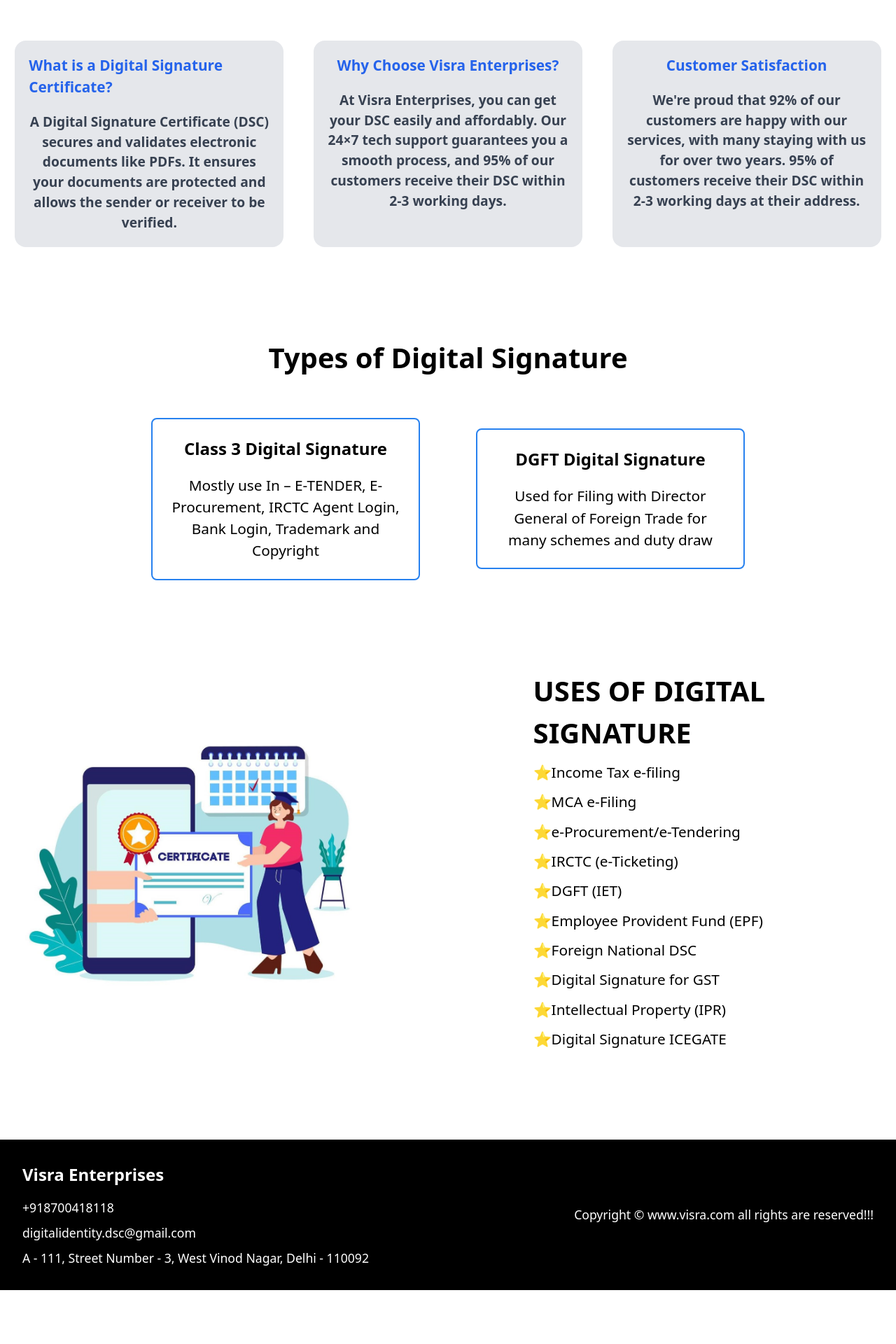
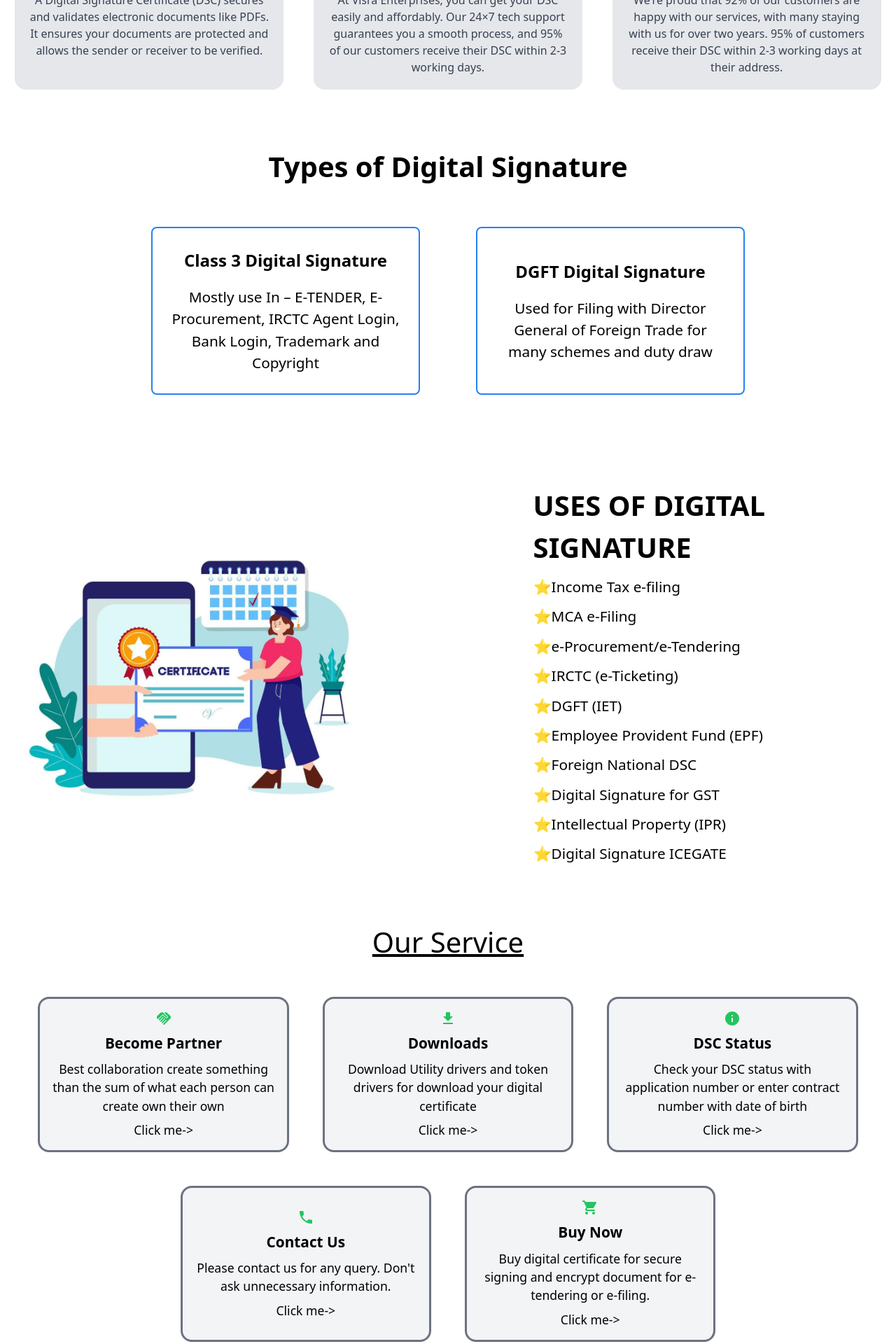
Before and after one commit to Arpit10110/Visra, a Next.js app: page / in a window 1280 px wide. Shown: the part 680-2600 px from the top of the page at 70% size. Before the commit the page ends 2523 px from the top, so only its background shows below. Built offline with nearby package versions, Linux system fonts and the light colour scheme.

Commit message:
new section added and footer made

```diff
--- a/src/Components/Footer/Footer.jsx
+++ b/src/Components/Footer/Footer.jsx
@@ -1,8 +1,8 @@
-
+import Link from "next/link"
 const Footer = () => {
   return (
    <>
-   <div className="bg-black text-white p-[2rem] flex justify-between items-center below-sm:flex-col below-sm:gap-[2rem] below-sm:p-[1rem] " >
+   <div className="bg-black  p-[2rem] flex text-gray-200  below-sm:flex-col below-sm:gap-[2rem] below-sm:p-[1rem] justify-between " >
       <div className="text-[1.1rem] flex flex-col gap-[1rem] " >
       <h1 className="text-[1.5rem] font-semibold" >Visra Enterprises</h1>
       <div className="flex flex-col gap-[0.6rem]" >
@@ -11,9 +11,38 @@
     <a href="https://maps.app.goo.gl/XhXTokCUH3nSqpBv9">A - 111, Street Number - 3, West Vinod Nagar, Delhi - 110092</a>
       </div>
       </div>
-    <div>
-        <h2 className="text-[1.1rem]" >Copyright © www.visra.com all rights are reserved!!!</h2>
+
+      <div className="w-[60%] flex flex-col gap-[2rem] items-center below-sm:w-[100%] "  >
+
+
+        <div className="flex gap-[5rem] justify-between w-[70%] flex-wrap below-sm:w-full below-sm:gap-[0rem] ">
+
+          <div className="flex flex-col gap-[1rem]" >
+              <h2 className="text-primary-blue font-semibold text-[1.3rem]" >Digital Signature Certificate</h2>
+              <Link href={"/buy-certificate"} >Certificates</Link>
+              <Link href={"/become-a-partner"}>Become a Partner</Link>
+              <Link href={"/buy-certificate"}>Buy Certificate Page</Link>
+              <Link href={"/doucment-signer"} >Digital Signature Application Form</Link>
           </div>
+
+
+          <div className="flex flex-col gap-[1rem]">
+              <h2 className="text-primary-blue font-semibold text-[1.3rem]" >Important Links</h2>
+              <Link href={"/income-tax-efiling"} >Income Tax EFiling</Link>
+              <Link href={"/e-tendering"}>E-Tendering</Link>
+              <Link href={"/DGFT"}>DGFT(IET)</Link>
+              <Link href={"/foreign-dsc"} >Foreign National DSC</Link>
+              <Link href={"/IRCTC"} >IRCTC (e-Ticketing)</Link>
+              <Link href={"/Digital-Signature-ICEGATE"} >Digital Signature ICEGATE</Link>
+          </div>
+
+        </div>
+
+
+          <h2 className=" w-[80%] text-[1.1rem] below-sm:w-full " >Copyright © www.visra.com all rights are reserved!!!</h2>
+      </div>
+
+
    </div>
    </>
   )
--- a/src/Components/Navbar/Navbar.jsx
+++ b/src/Components/Navbar/Navbar.jsx
@@ -9,7 +9,7 @@
   const [open, setOpen] = useState(false);
   return (
     <>
-      <nav className="flex h-[15vh] justify-between pr-8 pl-8 items-center below-sm:pr-2 below-sm:pl-3 " >
+      <nav className="flex h-[10vh] justify-between pr-8 pl-8 items-center below-sm:pr-2 below-sm:pl-3 " >
         <div className="w-[10%] below-sm:w-[30%] ">
             <Image className="w-full" src={Logo} alt="Visra" />
         </div>
@@ -31,7 +31,7 @@
             setOpen(true);
           }}
         >
-         <MenuIcon className=" text-[3.5rem] "/>
+         <MenuIcon className="text-[3.5rem] !text-[3.5rem]"/>
         </button>
         <Drawer
           anchor={"right"}
--- a/src/Components/Section2/Section2.jsx
+++ b/src/Components/Section2/Section2.jsx
@@ -1,22 +1,22 @@
 const Section2 = () => {
   return (
    <>
-   <div className="flex justify-around mt-[10rem] pb-[8rem]  below-sm:flex-col below-sm:gap-[2rem]  below-sm:items-center below-sm:mt-[5rem] " >
-        <div  className="flex flex-col w-[30%] gap-5  p-5 rounded-[1rem] bg-gray-200 font-semibold text-[1.2rem] items-center hover:scale-105 transition-all cursor-default below-sm:w-[85%]  "   >
-            <h2 className="text-blue-600 text-[1.3rem] " >What is a Digital Signature Certificate?</h2>
-            <p className="text-gray-700 text-center " >
+   <div className="flex justify-around mt-[4rem] pb-[5rem]  below-sm:flex-col below-sm:gap-[2rem]  below-sm:items-center below-sm:mt-[5rem] " >
+        <div  className="flex flex-col w-[30%] gap-5  p-5 rounded-[1rem] bg-gray-200 font-semibold text-[1rem] items-center hover:scale-105 transition-all cursor-default below-sm:w-[85%]  "   >
+            <h2 className="text-blue-600 text-[1.1rem] " >What is a Digital Signature Certificate?</h2>
+            <p className="text-gray-700 text-center font-medium " >
             A Digital Signature Certificate (DSC) secures and validates electronic documents like PDFs. It ensures your documents are protected and allows the sender or receiver to be verified.
             </p>
         </div>
-        <div className="flex flex-col w-[30%] gap-5  p-5 rounded-[1rem] bg-gray-200 font-semibold text-[1.2rem] items-center hover:scale-105 transition-all cursor-default  below-sm:w-[85%] "  >
-            <h2 className="text-blue-600 text-[1.3rem] " >Why Choose Visra Enterprises?</h2>
-            <p className="text-gray-700 text-center ">
+        <div className="flex flex-col w-[30%] gap-5  p-5 rounded-[1rem] bg-gray-200 font-semibold text-[1rem] items-center hover:scale-105 transition-all cursor-default  below-sm:w-[85%] "  >
+            <h2 className="text-blue-600 text-[1.1rem] " >Why Choose Visra Enterprises?</h2>
+            <p className="text-gray-700 text-center  font-medium">
             At Visra Enterprises, you can get your DSC easily and affordably. Our 24×7 tech support guarantees you a smooth process, and 95% of our customers receive their DSC within 2-3 working days.
             </p>
         </div>
-        <div className="flex flex-col w-[30%] gap-5 p-5 rounded-[1rem] bg-gray-200 font-semibold text-[1.2rem] items-center hover:scale-105 transition-all cursor-default below-sm:w-[85%]  "  >
-            <h2 className="text-blue-600 text-[1.3rem] " >Customer Satisfaction</h2>
-            <p className="text-gray-700 text-center ">
+        <div className="flex flex-col w-[30%] gap-5 p-5 rounded-[1rem] bg-gray-200 font-semibold text-[1rem] items-center hover:scale-105 transition-all cursor-default below-sm:w-[85%]  "  >
+            <h2 className="text-blue-600 text-[1.1rem] " >Customer Satisfaction</h2>
+            <p className="text-gray-700 text-center  font-medium">
             We're proud that 92% of our customers are happy with our services, with many staying with us for over two years. 95% of customers receive their DSC within 2-3 working days at their address.
             </p>
         </div>
--- a/src/Components/Section3/Section3.jsx
+++ b/src/Components/Section3/Section3.jsx
@@ -4,13 +4,13 @@
         <div className="flex justify-center items-center flex-col gap-[3.5rem] pb-[8rem]">
             <h2 className="text-[2.5rem] font-semibold" >Types of Digital Signature</h2>
             <div className="flex w-full justify-center items-center gap-[5rem] below-sm:flex-col  below-sm:gap-[3rem] ">
-            <div className="hover:scale-[1.03] transition-all cursor-default flex flex-col w-[30%] border-primary-blue border-[2px] justify-center items-center p-[1.5rem] gap-[1.2rem] text-[1.3rem] rounded-[0.5rem]   below-sm:w-[85%]  ">
+            <div className="hover:scale-[1.03] transition-all h-[30vh] cursor-default flex flex-col w-[30%] border-primary-blue border-[2px] justify-center items-center p-[1.5rem] gap-[1.2rem] text-[1.3rem] rounded-[0.5rem]   below-sm:w-[85%]  ">
                 <h2 className="font-semibold text-[1.5rem]" >Class 3 Digital Signature</h2>
                 <p className="text-center" >
                 Mostly use In – E-TENDER, E- Procurement, IRCTC Agent Login, Bank Login, Trademark and Copyright
                 </p>
             </div>
-            <div className="hover:scale-[1.03] transition-all cursor-default  flex flex-col w-[30%] border-primary-blue border-[2px] justify-center items-center p-[1.5rem] gap-[1.2rem] text-[1.3rem] rounded-[0.5rem] below-sm:w-[85%]  ">
+            <div className="hover:scale-[1.03] transition-all h-[30vh] cursor-default  flex flex-col w-[30%] border-primary-blue border-[2px] justify-center items-center p-[1.5rem] gap-[1.2rem] text-[1.3rem] rounded-[0.5rem] below-sm:w-[85%]  ">
                 <h2 className="font-semibold text-[1.5rem]">DGFT Digital Signature</h2>
                 <p className="text-center">
                 Used for Filing with Director General of Foreign Trade for many schemes and duty draw
--- a/src/Components/Section4/Section4.jsx
+++ b/src/Components/Section4/Section4.jsx
@@ -3,7 +3,7 @@
 const Section4 = () => {
   return (
    <>
-        <div className="flex justify-between pr-[2rem] pl-[2rem] items-center pb-[8rem] below-sm:flex-col below-sm:gap-[4rem] " >
+        <div className="flex justify-between pr-[2rem] pl-[2rem] items-center pb-[5rem] below-sm:flex-col below-sm:gap-[4rem] " >
             <div className="w-[40%] below-sm:w-[90%]" >
                 <Image className="w-full" src={section4Img} alt="sec4"  />
             </div>
--- /dev/null
+++ b/src/Components/Section5/Section5.jsx
@@ -0,0 +1,58 @@
+import React from 'react';
+import HandshakeIcon from '@mui/icons-material/Handshake';
+import DownloadIcon from '@mui/icons-material/Download';
+import InfoIcon from '@mui/icons-material/Info';
+import LocalPhoneIcon from '@mui/icons-material/LocalPhone';
+import ShoppingCartRoundedIcon from '@mui/icons-material/ShoppingCartRounded';
+import Link from 'next/link';
+const Section5 = () => {
+  const data = [
+    {
+      icon: HandshakeIcon,
+      title: "Become Partner",
+      desc: "Best collaboration create something than the sum of what each person can create own their own"
+    },
+    {
+      icon: DownloadIcon,
+      title: "Downloads",
+      desc: "Download Utility drivers and token drivers for download your digital certificate"
+    },
+    {
+      icon: InfoIcon,
+      title: "DSC Status",
+      desc: "Check your DSC status with application number or enter contract number with date of birth"
+    },
+    {
+      icon: LocalPhoneIcon,
+      title: "Contact Us",
+      desc: "Please contact us for any query. Don't ask unnecessary information."
+    },
+    {
+      icon: ShoppingCartRoundedIcon,
+      title: "Buy Now",
+      desc: "Buy digital certificate for secure signing and encrypt document for e-tendering or e-filing."
+    },
+  ];
+
+  return (
+    <div className='flex pb-[8rem] flex-col justify-center items-center gap-[3rem] ' >
+        <h2 className='text-[2.5rem] font-medium  underline ' >Our Service</h2>
+        <div className='flex flex-wrap  gap-[3rem] justify-center  '>
+      {data.map((item, index) => {
+        const IconComponent = item.icon;
+        return (
+            <div className='w-[28%] border-[3px] border-gray-500 rounded-[1rem] p-[1rem] text-[1.1rem] flex
+             flex-col justify-center items-center gap-[0.5rem] bg-gray-100 hover:scale-[1.02] transition-all  below-sm:w-[85%] '   key={index} >
+                 <IconComponent className='text-green-500 text-[2rem] '  />
+                  <h4 className='font-semibold text-[1.3rem] ' >{item.title}</h4>
+                  <p className='text-center' >{item.desc}</p>
+                  <Link href={`/${item.title}`} >Click me{"->"}</Link>
+            </div>
+        );
+      })}
+        </div>
+    </div>
+  );
+}
+
+export default Section5;
--- a/src/app/page.js
+++ b/src/app/page.js
@@ -3,6 +3,7 @@
 import Section2 from '@/Components/Section2/Section2'
 import Section3 from '@/Components/Section3/Section3'
 import Section4 from '@/Components/Section4/Section4'
+import Section5 from '@/Components/Section5/Section5'
 import Footer from '@/Components/Footer/Footer'
 const page = () => {
   return (
@@ -12,6 +13,7 @@
       <Section2/>
       <Section3/>
       <Section4/>
+      <Section5/>
       <Footer/>
     </>
   )
```
Lines whose indentation alone changed are shown as unchanged.
